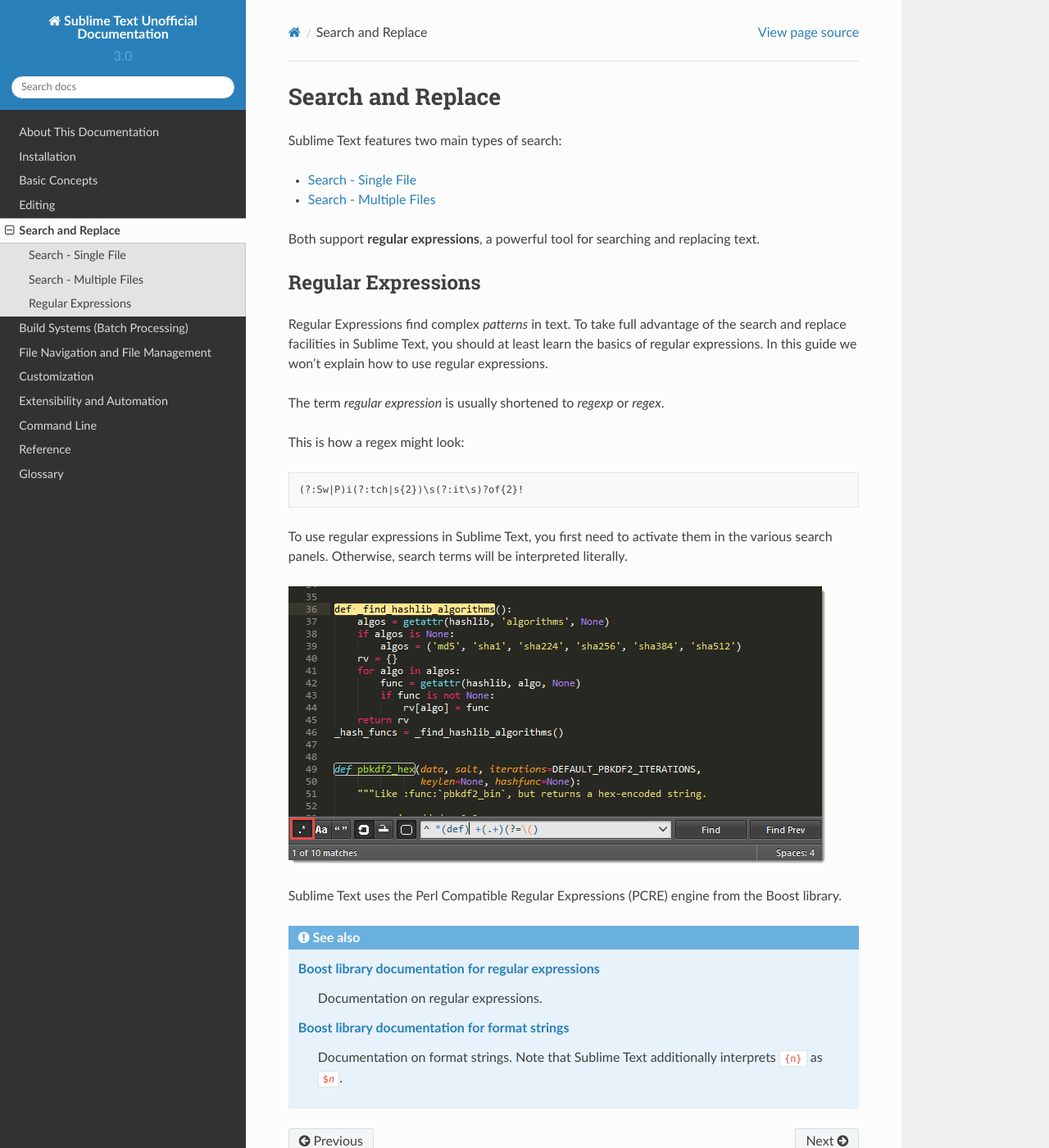
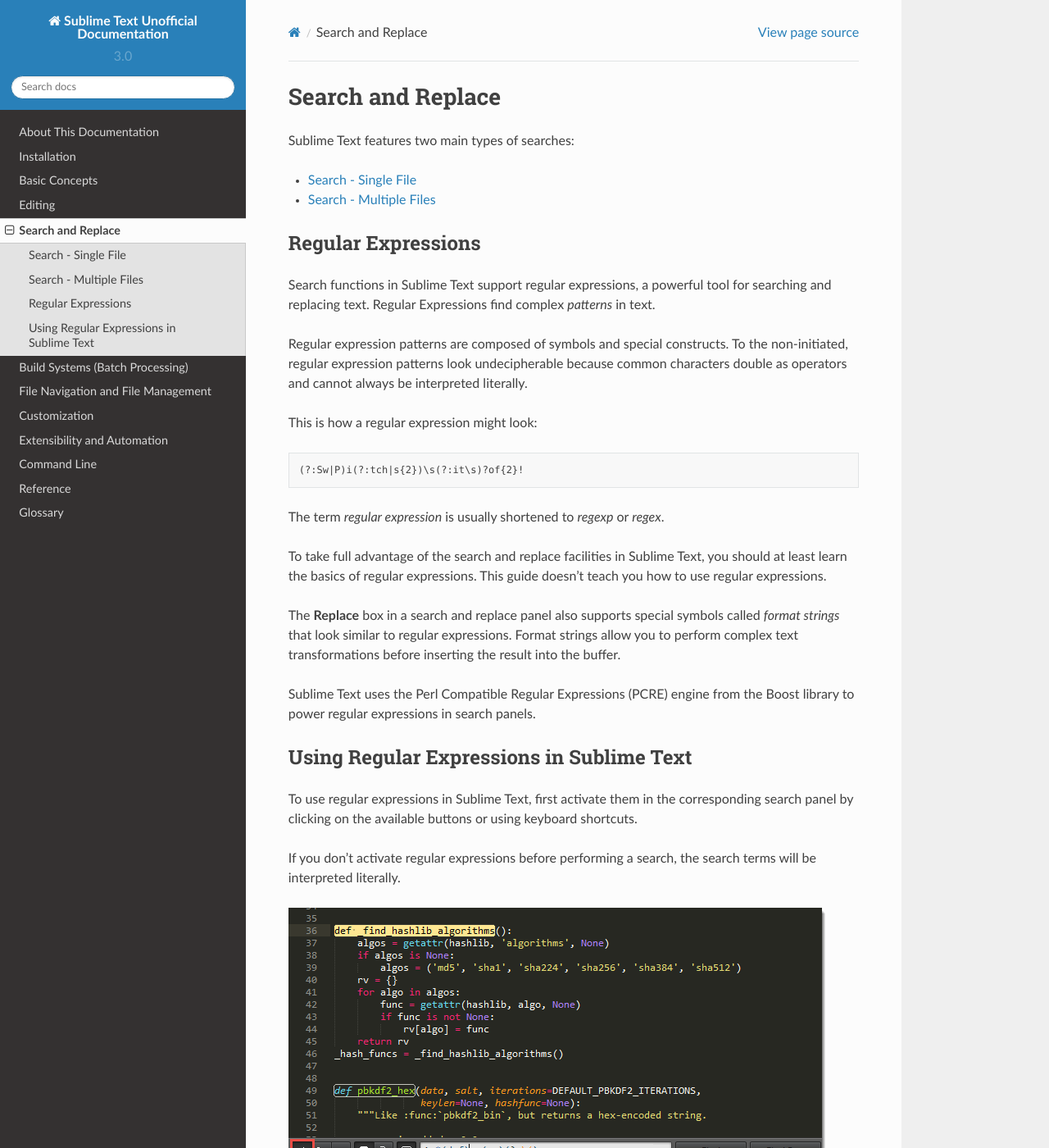
Before and after one commit to guillermooo/sublime-undocs, a Sphinx documentation site: the page built from source/search_and_replace/search_and_replace_overview.rst, in a window 1280 px wide and 1400 px high. Shown: the whole window at 82% size. Built offline with Sphinx 7.4.7 and the Read the Docs theme 2.0.0, drawn with Linux system fonts in a browser that asks for light colours; some of the changed text lies outside the part shown.

Commit message:
edit search and replace

```diff
--- a/source/search_and_replace/search_and_replace.rst
+++ b/source/search_and_replace/search_and_replace.rst
@@ -104,6 +104,8 @@
 To enter newline characters,
 press :kbd:`Ctrl + Enter`.
 
-.. image:: search-and-replace-multiline.png
+.. figure:: search-and-replace-multiline.png
+
+   A multiline pattern
 
 Note that search panels are resizable too.
--- a/source/search_and_replace/search_and_replace_overview.rst
+++ b/source/search_and_replace/search_and_replace_overview.rst
@@ -3,7 +3,7 @@
 ==================
 
 Sublime Text features
-two main types of search:
+two main types of searches:
 
 .. toctree::
    :maxdepth: 1
@@ -11,39 +11,68 @@
 	Search - Single File <search_and_replace>
 	Search - Multiple Files <search_and_replace_files>
 
-Both support **regular expressions**,
-a powerful tool for searching and replacing text.
 
 .. _snr-regexes:
 
 Regular Expressions
 ===================
 
+Search functions in Sublime Text
+support regular expressions,
+a powerful tool for searching and replacing text.
 Regular Expressions find complex *patterns* in text.
+
+Regular expression patterns are composed
+of symbols and special constructs.
+To the non-initiated,
+regular expression patterns look undecipherable
+because common characters double as operators
+and cannot always be interpreted literally.
+
+This is how a regular expression might look::
+
+   (?:Sw|P)i(?:tch|s{2})\s(?:it\s)?of{2}!
+
+The term *regular expression*
+is usually shortened to *regexp* or *regex*.
+
 To take full advantage
 of the search and replace facilities in Sublime Text,
 you should at least learn
 the basics of regular expressions.
-In this guide
-we won't explain how to use regular expressions.
+This guide doesn't teach you
+how to use regular expressions.
 
-The term *regular expression*
-is usually shortened to *regexp* or *regex*.
-
-This is how a regex might look::
-
-	(?:Sw|P)i(?:tch|s{2})\s(?:it\s)?of{2}!
-
-To use regular expressions in Sublime Text,
-you first need to activate them in
-the various search panels.
-Otherwise, search terms will be interpreted literally.
-
-.. image:: search-and-replace-regex-sample.png
+The **Replace** box in a search and replace panel
+also supports special symbols
+called *format strings*
+that look similar to regular expressions.
+Format strings allow you to perform
+complex text transformations
+before inserting the result into the buffer.
 
 Sublime Text uses the
 Perl Compatible Regular Expressions (PCRE) engine
-from the Boost library.
+from the Boost library
+to power regular expressions in search panels.
+
+
+Using Regular Expressions in Sublime Text
+=========================================
+
+To use regular expressions in Sublime Text,
+first activate them in
+the corresponding search panel
+by clicking on the available buttons
+or using keyboard shortcuts.
+
+If you don't activate regular expressions
+before performing a search,
+the search terms will be interpreted literally.
+
+.. figure:: search-and-replace-regex-sample.png
+
+   A search panel with the regular expressions option enabled
 
 .. seealso::
 
```
Also changed, not shown: source/search_and_replace/search_and_replace_files.rst (+31 -11 lines), source/search_and_replace/search-and-replace-results-buttons.png (added).
